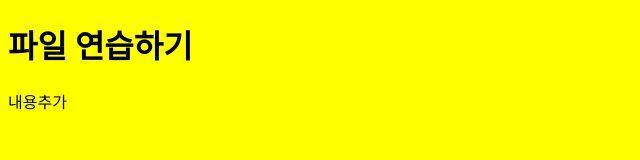
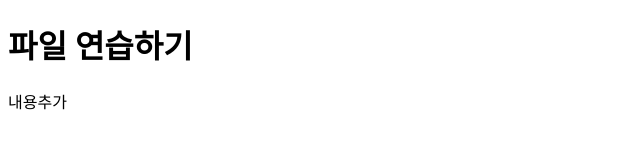
Before and after one commit to leejungsun-study/pull-test-1118, a plain HTML site: page index3.html in a window 1280 px wide. Shown: the whole page, without its empty margins (0-640 px from the left). Drawn offline with Linux system fonts and the light colour scheme.

Commit message:
Revert "스타일바디 노랑추가"
This reverts commit 4ba5b04a90d47f389219d1b7b18f232115feba82.

```diff
--- a/index3.html
+++ b/index3.html
@@ -4,9 +4,6 @@
   <meta charset="UTF-8">
   <meta name="viewport" content="width=device-width, initial-scale=1.0">
   <title>Document</title>
-  <style>
-    body {background-color: yellow;}
-  </style>
 </head>
 <body>
   <h1>파일 연습하기</h1>
```
